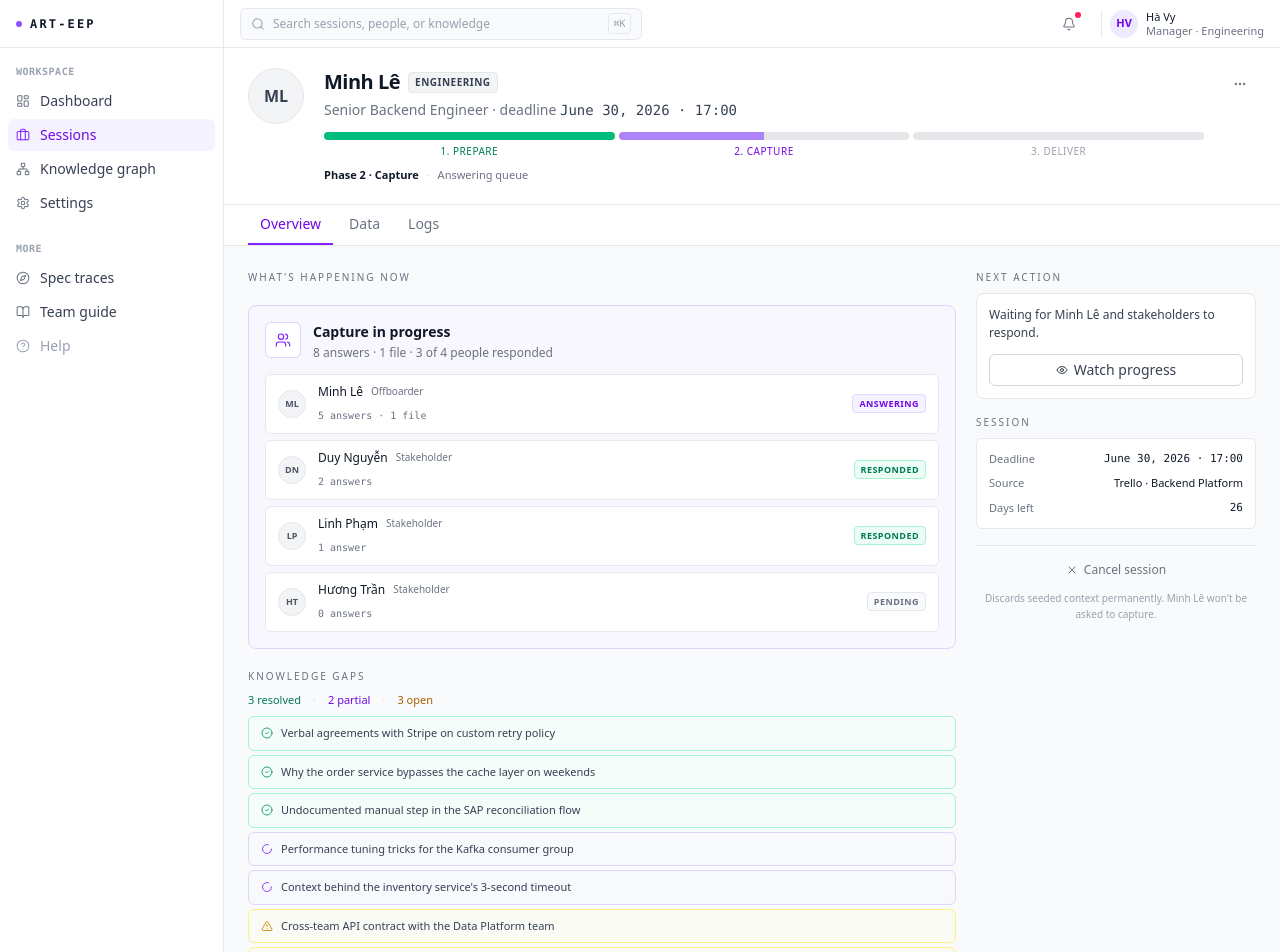
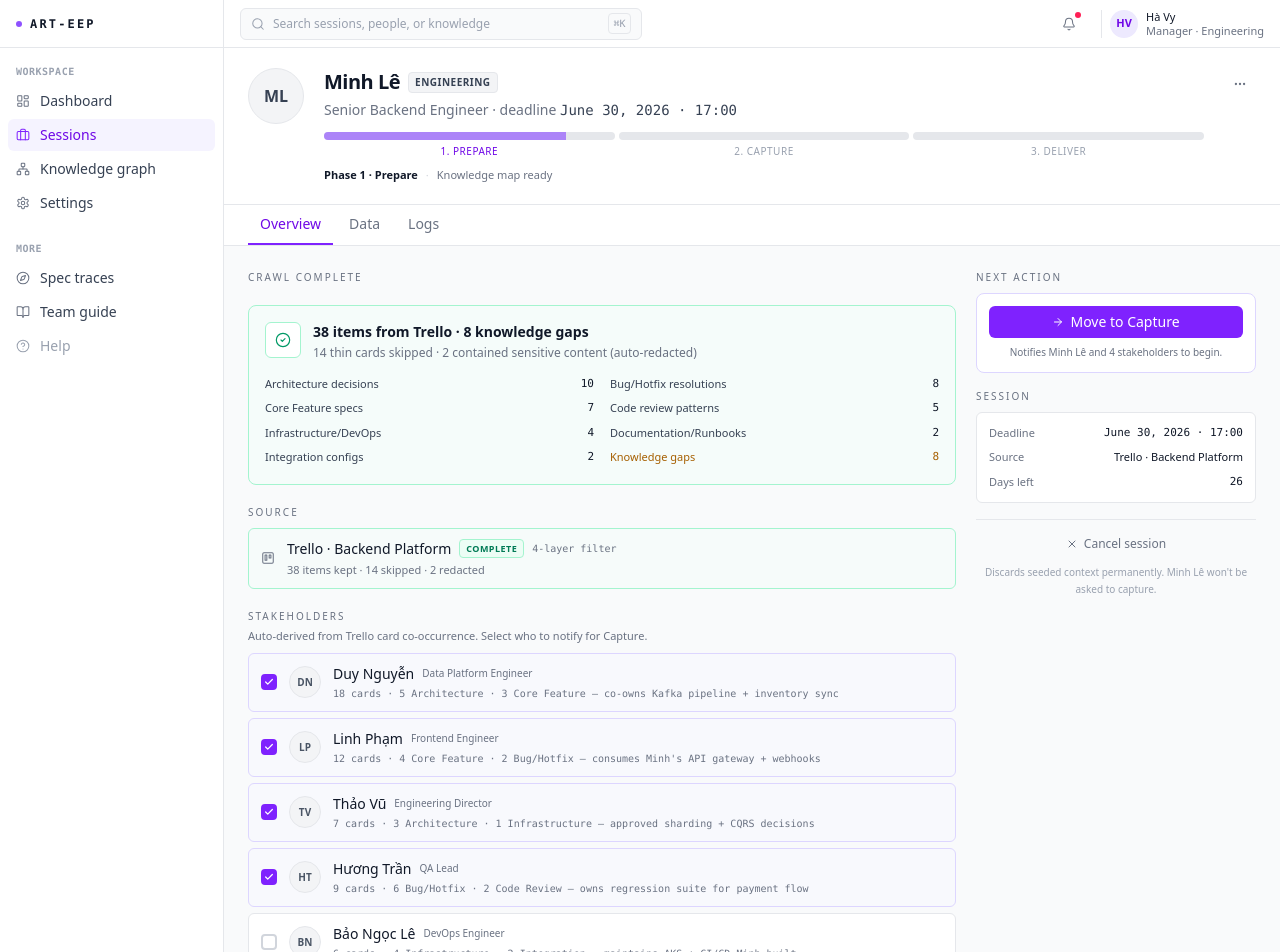
Before and after one commit to BuiDoanKhanhAnPrecioFishbone/esb-mockup, a Next.js app: page /session/minh-le in a window 1280 px wide. Shown: the top 952 px of the page. Built offline with nearby package versions, Linux system fonts and the light colour scheme.

Commit message:
feat(session): interactive Move to Capture — default Prepare, click transitions to Capture live

```diff
--- a/components/mockups/session-command-view.jsx
+++ b/components/mockups/session-command-view.jsx
@@ -48,12 +48,10 @@ function getSubStage(subStageId) {
 const SESSIONS = {
   ml: {
     urlSlug: "minh-le", offboarder: "Minh Lê", role: "Senior Backend Engineer",
-    dept: "Engineering", initials: "ML", subStageId: 5, daysLeft: 26,
+    dept: "Engineering", initials: "ML", subStageId: 3, daysLeft: 26,
     deadline: "June 30, 2026 · 17:00",
   },
 };
-
-/* ─── Mock data · Prepare ──────────────────────────────────────── */
 
 const CRAWL_SUMMARY = { totalKept: 38, thinSkipped: 14, redacted: 2, gaps: 8 };
 
@@ -87,8 +85,6 @@ const STAKEHOLDERS = [
   { id: "tung",  name: "Tùng Đặng",    role: "Product Manager",        cards: 4,  detail: "2 Core Feature · 1 Architecture — prioritized inventory sync + export",  defaultChecked: false },
 ];
 
-/* ─── Mock data · Capture ──────────────────────────────────────── */
-
 const CAPTURE_RESPONDENTS = [
   { name: "Minh Lê",     role: "Offboarder",   answers: 5, files: 1, status: "active" },
   { name: "Duy Nguyễn",  role: "Stakeholder",  answers: 2, files: 0, status: "responded" },
@@ -106,8 +102,6 @@ const CAPTURE_GAPS = [
   { text: "Rationale for the tech debt items deferred from Q1", status: "open" },
   { text: "On-call war stories — recurring false-positive alerts and their workarounds", status: "open" },
 ];
-
-/* ─── Mock data · Logs ─────────────────────────────────────────── */
 
 const LOGS_SEEDING = [
   { ts: "14:36:24", actor: "Worker Agent",  text: "Trello board 'Backend Platform' scan complete · 24 cards kept · 11 thin skipped · 0 redacted" },
@@ -228,17 +222,20 @@ function StepRenderer({ id }) {
 }
 
 function CommandView({ session, activeTab }) {
+  const [subStageId, setSubStageId] = React.useState(session.subStageId);
+  const currentSession = { ...session, subStageId };
+  const moveToCapture = () => setSubStageId(5);
   return (
     <div className="max-w-7xl mx-auto">
-      <Hero session={session} />
-      <TabBar session={session} activeTab={activeTab} />
+      <Hero session={currentSession} />
+      <TabBar session={currentSession} activeTab={activeTab} />
       <div className="grid grid-cols-[1fr_280px] gap-5 p-6">
         <div className="min-w-0">
-          {activeTab === "overview" && <OverviewTab session={session} />}
-          {activeTab === "data" && <DataTab session={session} />}
-          {activeTab === "logs" && <LogsTab session={session} />}
+          {activeTab === "overview" && <OverviewTab session={currentSession} />}
+          {activeTab === "data" && <DataTab session={currentSession} />}
+          {activeTab === "logs" && <LogsTab session={currentSession} />}
         </div>
-        <ActionSidebar session={session} />
+        <ActionSidebar session={currentSession} onMoveToCapture={moveToCapture} />
       </div>
     </div>
   );
@@ -522,7 +519,7 @@ function LogsTab({ session }) {
   );
 }
 
-function ActionSidebar({ session }) {
+function ActionSidebar({ session, onMoveToCapture }) {
   const isSeeding = session.subStageId === 2;
   const isScope = session.subStageId === 3;
   const isCapture = session.subStageId >= 4 && session.subStageId <= 5;
@@ -531,7 +528,7 @@ function ActionSidebar({ session }) {
     <aside className="space-y-4">
       <div><SectionLabel>Next action</SectionLabel>
         {isSeeding && (<article className="rounded-lg border border-gray-200 bg-white p-3 mt-2"><p className="text-[12px] text-gray-700 mb-3">Scanning — nothing needed from you yet.</p><button className="w-full h-8 rounded-md border border-gray-300 bg-white hover:bg-gray-50 text-gray-700 text-sm font-medium inline-flex items-center justify-center gap-1.5 transition-colors focus:outline-none focus:ring-2 focus:ring-violet-500/20"><Eye className="w-3 h-3" /> Watch progress</button></article>)}
-        {isScope && (<article className="rounded-lg border border-violet-200 bg-white p-3 mt-2"><button className="w-full h-8 rounded-md bg-violet-600 hover:bg-violet-700 text-white text-sm font-medium inline-flex items-center justify-center gap-1.5 transition-colors focus:outline-none focus:ring-2 focus:ring-violet-500/30"><ArrowRight className="w-3 h-3" /> Move to Capture</button><p className="text-[10px] text-gray-500 text-center mt-1.5 leading-relaxed">Notifies {session.offboarder} and {confirmedCount} stakeholder{confirmedCount !== 1 ? "s" : ""} to begin.</p></article>)}
+        {isScope && (<article className="rounded-lg border border-violet-200 bg-white p-3 mt-2"><button onClick={onMoveToCapture} className="w-full h-8 rounded-md bg-violet-600 hover:bg-violet-700 text-white text-sm font-medium inline-flex items-center justify-center gap-1.5 transition-colors focus:outline-none focus:ring-2 focus:ring-violet-500/30"><ArrowRight className="w-3 h-3" /> Move to Capture</button><p className="text-[10px] text-gray-500 text-center mt-1.5 leading-relaxed">Notifies {session.offboarder} and {confirmedCount} stakeholder{confirmedCount !== 1 ? "s" : ""} to begin.</p></article>)}
         {isCapture && (<article className="rounded-lg border border-gray-200 bg-white p-3 mt-2"><p className="text-[12px] text-gray-700 mb-3">Waiting for {session.offboarder} and stakeholders to respond.</p><button className="w-full h-8 rounded-md border border-gray-300 bg-white hover:bg-gray-50 text-gray-700 text-sm font-medium inline-flex items-center justify-center gap-1.5 transition-colors focus:outline-none focus:ring-2 focus:ring-violet-500/20"><Eye className="w-3 h-3" /> Watch progress</button></article>)}
       </div>
       <div><SectionLabel>Session</SectionLabel>
```
